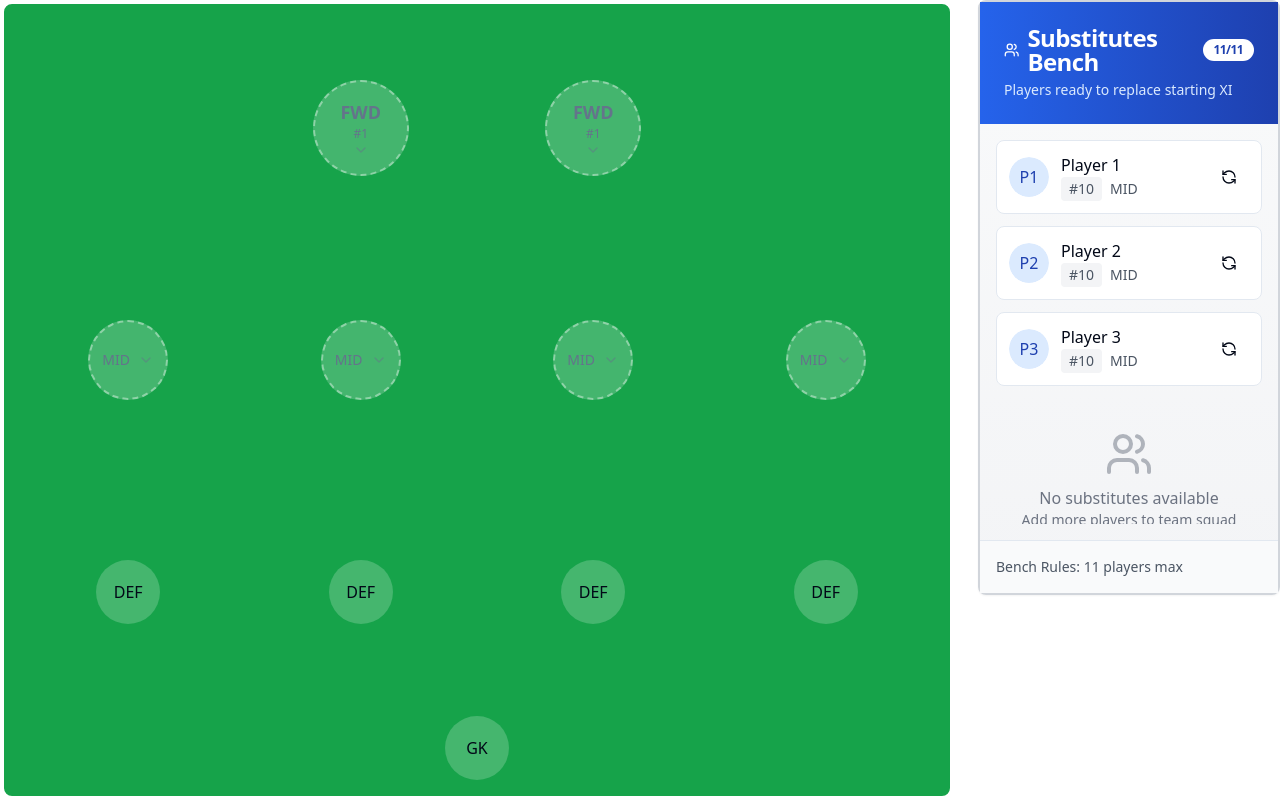
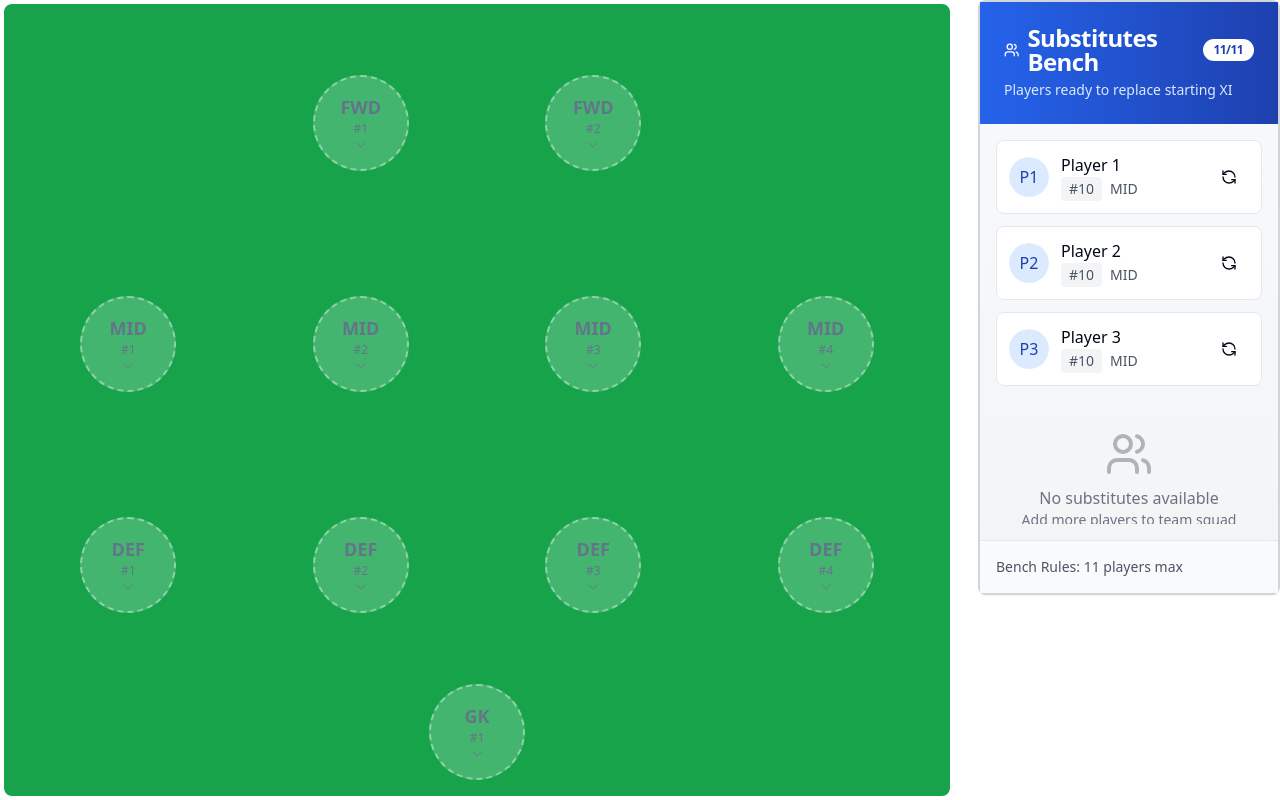
Before and after one commit to Saheel-Mahzz/Football-Team-Management, a React (Vite) app: page /starting-xi in a window 1280 px wide. Built offline with nearby package versions, Linux system fonts and the light colour scheme.

Commit message:
feat: make th position slot interactive

```diff
--- a/src/pages/startingXI/components/Pitch.tsx
+++ b/src/pages/startingXI/components/Pitch.tsx
@@ -1,4 +1,3 @@
-import { Select, SelectContent, SelectItem, SelectTrigger, SelectValue } from "@/components/ui/select";
 import { useTeamStore } from "@/stores/useTeamStore";
 import { useState } from "react";
 import PositionSlot from "./PositionSlot";
@@ -21,28 +20,14 @@ export function Pitch(){
 // const {players} = useTeamContext()
 const {players} = useTeamStore()
 console.log('playesssssrs',players)
+const goalKeepers = players?.filter((p) => p.position === 'GK')
+const forwards = players?.filter((p)=> p.position === 'FWD')
+const midFielders = players?.filter((p)=> p.position === 'MID')
+const defenders = players?.filter((p)=> p.position === 'DEF')
 
 
-const forwards = [
-  {
-    id: 1,
-    name: "Lionel Messi",
-    jerseyNumber: 10,
-    position: "FWD"
-  },
-  {
-    id: 2,
-    name: "Cristiano Ronaldo",
-    jerseyNumber: 7,
-    position: "FWD"
-  },
-  {
-    id: 3,
-    name: "Kylian Mbappé",
-    jerseyNumber: 9,
-    position: "FWD"
-  }
-];
+
+
   return (
     <div className="w-full aspect-[2/1] bg-green-600 rounded-xl border-4 border-white p-4 h-full">
       <div className="grid grid-cols-4 grid-rows-3 h-full gap-4">
@@ -70,38 +55,31 @@ const forwards = [
     <div className="col-start-3 row-start-1 flex items-center justify-center">
           <PositionSlot
             position="FWD"
-            slotNumber={1}
+            slotNumber={2}
             availablePlayers={forwards}
             selectedPlayerId={startingXI.fwd1}
             onSelectPlayer={(id) => setStartingXI({...startingXI, fwd1: id})}
           />
         </div>
-         {[1, 2, 3, 4].map(i => (
-  <div key={i} className="flex items-center justify-center col-start-${i} row-start-2">
-    <Select>
-      <SelectTrigger className="w-20 h-20 bg-white/20 rounded-full border-2 border-dashed border-white/40 hover:bg-white/30">
-        <SelectValue placeholder="MID" />
-      </SelectTrigger>
-      <SelectContent>
-        <SelectItem value="messi">Messi #10</SelectItem>
-        <SelectItem value="ronaldo">Ronaldo #7</SelectItem>
-        <SelectItem value="neymar">Neymar #11</SelectItem>
-      </SelectContent>
-    </Select>
+{[1, 2, 3, 4].map(i => (
+  <div key={i} className={`col-start-${i} row-start-2 flex items-center justify-center`}>
+    <PositionSlot
+      position="MID"
+      slotNumber={i}
+      availablePlayers={midFielders}  // From props
+      selectedPlayerId={startingXI[`mid${i}`]}  // From state
+      onSelectPlayer={(id) => setStartingXI({...startingXI, [`mid${i}`]: id})}
+    />
   </div>
 ))}
         {[1, 2, 3, 4].map(i => (
           <div key={i} className={`col-start-${i} row-start-3 flex items-center justify-center`}>
-            <div className="w-16 h-16 bg-white/20 rounded-full flex items-center justify-center">
-              DEF
-            </div>
+       <PositionSlot availablePlayers={defenders} slotNumber={i} position="DEF" selectedPlayerId={startingXI[`def${i}`]} onSelectPlayer={(id) => setStartingXI({...startingXI,[`def${i}`]:id})}/>
           </div>
         ))}
 
         <div className="col-start-2 col-span-2 row-start-4 flex items-center justify-center">
-          <div className="w-16 h-16 bg-white/20 rounded-full flex items-center justify-center">
-            GK
-          </div>
+       <PositionSlot availablePlayers={goalKeepers} slotNumber={1} position="GK" selectedPlayerId={startingXI.gk1} onSelectPlayer={(id)=> setStartingXI({...startingXI,gk1:id})}/>
         </div>
 
       </div>
```
